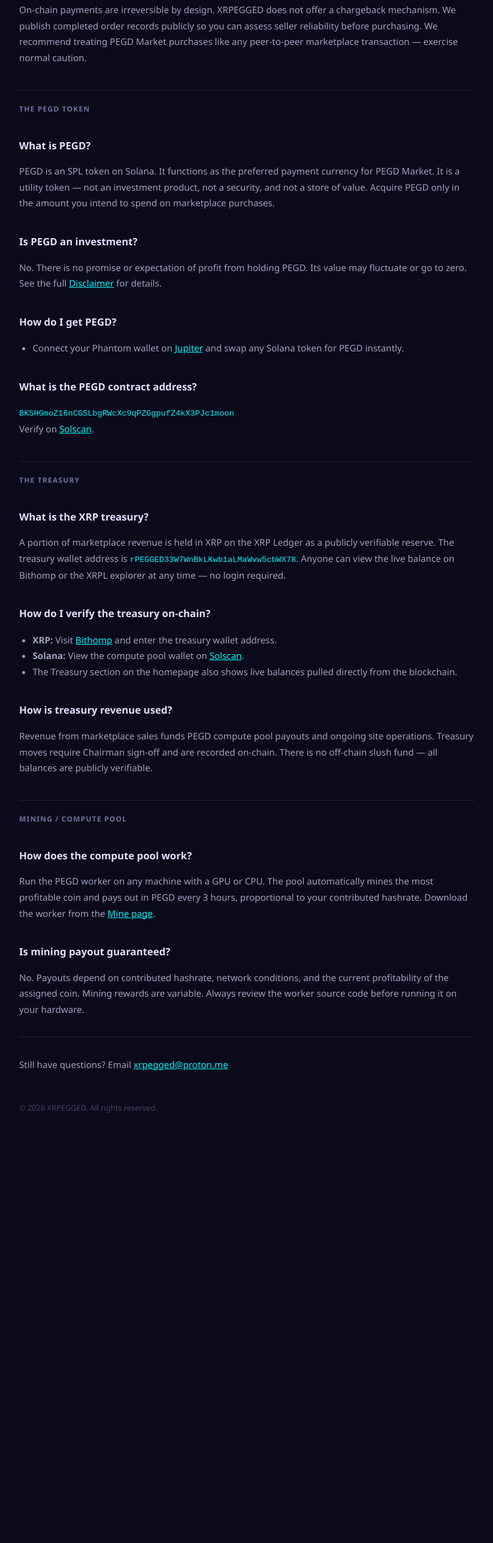
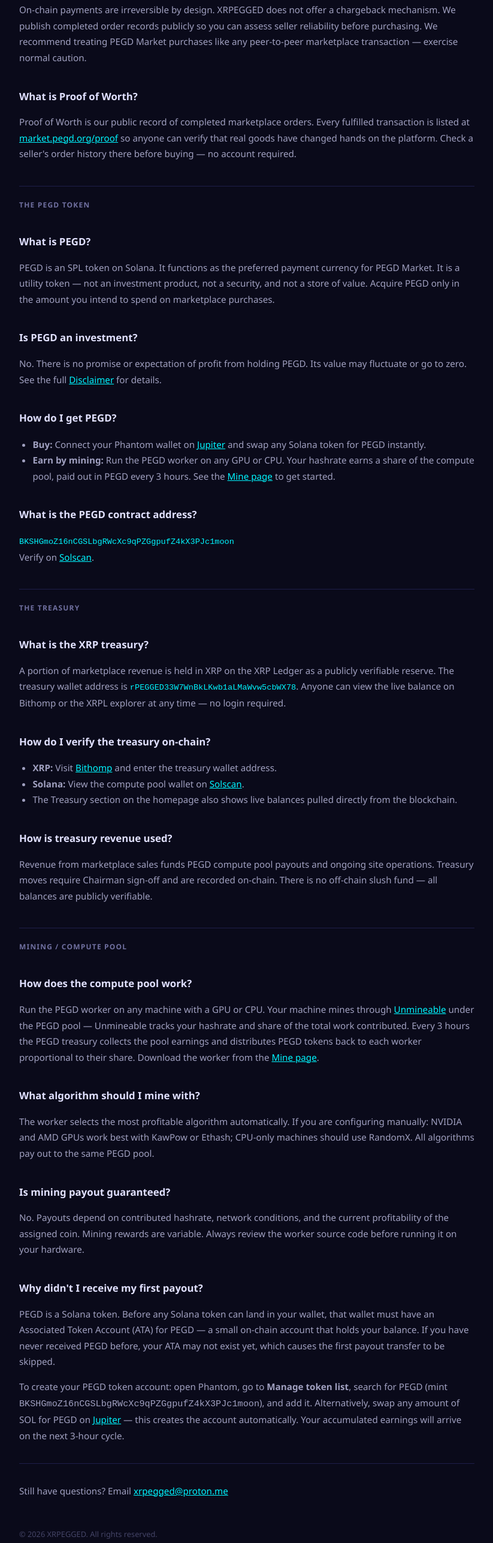
Before and after one commit to XRPEGGED/PEGD, a website: page faq.html in a window 1280 px wide. Shown: the part 1091-3664 px from the top of the page at 60% size, without its empty margins (228-1051 px from the left). Before the commit the page ends 3010 px from the top, so only its background shows below. Drawn offline with Linux system fonts and the light colour scheme.

Commit message:
Add disclaimers, expand FAQ, fix stale workers.dev URL (Tasks 11-15)
- mine.html, pool.html: add footer disclaimer linking to full disclaimer page
- mine.html: add first-payout ATA notice near wallet input
- faq.html: expand mining section (how pool works, algorithm guide, ATA note);
  add Proof of Worth entry; add mining as a way to earn PEGD
- portal.html: update Proof of Worth link from workers.dev to market.pegd.org

```diff
--- a/faq.html
+++ b/faq.html
@@ -41,6 +41,9 @@
 
   <h2>Are there buyer protections?</h2>
   <p>On-chain payments are irreversible by design. XRPEGGED does not offer a chargeback mechanism. We publish completed order records publicly so you can assess seller reliability before purchasing. We recommend treating PEGD Market purchases like any peer-to-peer marketplace transaction — exercise normal caution.</p>
+
+  <h2>What is Proof of Worth?</h2>
+  <p>Proof of Worth is our public record of completed marketplace orders. Every fulfilled transaction is listed at <a href="https://market.pegd.org/proof" target="_blank" rel="noopener">market.pegd.org/proof</a> so anyone can verify that real goods have changed hands on the platform. Check a seller's order history there before buying — no account required.</p>
 </div>
 
 <div class="section-group">
@@ -54,7 +57,8 @@
 
   <h2>How do I get PEGD?</h2>
   <ul>
-    <li>Connect your Phantom wallet on <a href="https://jup.ag/swap/SOL-BKSHGmoZ16nCGSLbgRWcXc9qPZGgpufZ4kX3PJc1moon" target="_blank" rel="noopener">Jupiter</a> and swap any Solana token for PEGD instantly.</li>
+    <li><strong>Buy:</strong> Connect your Phantom wallet on <a href="https://jup.ag/swap/SOL-BKSHGmoZ16nCGSLbgRWcXc9qPZGgpufZ4kX3PJc1moon" target="_blank" rel="noopener">Jupiter</a> and swap any Solana token for PEGD instantly.</li>
+    <li><strong>Earn by mining:</strong> Run the PEGD worker on any GPU or CPU. Your hashrate earns a share of the compute pool, paid out in PEGD every 3 hours. See the <a href="/mine.html">Mine page</a> to get started.</li>
   </ul>
 
   <h2>What is the PEGD contract address?</h2>
@@ -83,10 +87,17 @@
   <p class="section-group-title">Mining / Compute Pool</p>
 
   <h2>How does the compute pool work?</h2>
-  <p>Run the PEGD worker on any machine with a GPU or CPU. The pool automatically mines the most profitable coin and pays out in PEGD every 3 hours, proportional to your contributed hashrate. Download the worker from the <a href="/mine.html">Mine page</a>.</p>
+  <p>Run the PEGD worker on any machine with a GPU or CPU. Your machine mines through <a href="https://unmineable.com" target="_blank" rel="noopener">Unmineable</a> under the PEGD pool — Unmineable tracks your hashrate and share of the total work contributed. Every 3 hours the PEGD treasury collects the pool earnings and distributes PEGD tokens back to each worker proportional to their share. Download the worker from the <a href="/mine.html">Mine page</a>.</p>
+
+  <h2>What algorithm should I mine with?</h2>
+  <p>The worker selects the most profitable algorithm automatically. If you are configuring manually: NVIDIA and AMD GPUs work best with KawPow or Ethash; CPU-only machines should use RandomX. All algorithms pay out to the same PEGD pool.</p>
 
   <h2>Is mining payout guaranteed?</h2>
   <p>No. Payouts depend on contributed hashrate, network conditions, and the current profitability of the assigned coin. Mining rewards are variable. Always review the worker source code before running it on your hardware.</p>
+
+  <h2>Why didn't I receive my first payout?</h2>
+  <p>PEGD is a Solana token. Before any Solana token can land in your wallet, that wallet must have an Associated Token Account (ATA) for PEGD — a small on-chain account that holds your balance. If you have never received PEGD before, your ATA may not exist yet, which causes the first payout transfer to be skipped.</p>
+  <p>To create your PEGD token account: open Phantom, go to <strong>Manage token list</strong>, search for PEGD (mint <code>BKSHGmoZ16nCGSLbgRWcXc9qPZGgpufZ4kX3PJc1moon</code>), and add it. Alternatively, swap any amount of SOL for PEGD on <a href="https://jup.ag/swap/SOL-BKSHGmoZ16nCGSLbgRWcXc9qPZGgpufZ4kX3PJc1moon" target="_blank" rel="noopener">Jupiter</a> — this creates the account automatically. Your accumulated earnings will arrive on the next 3-hour cycle.</p>
 </div>
 
 <hr>
```
Also changed, not shown: mine.html (+14 -0 lines), pool.html (+4 -0 lines), portal.html (+1 -1 lines).
